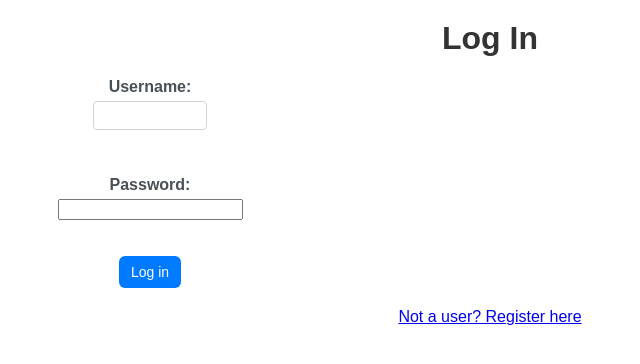
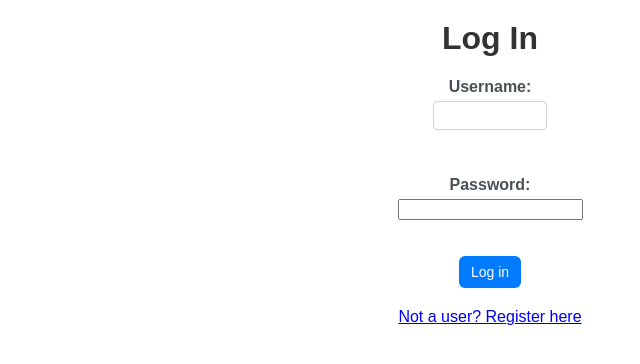
Before and after one commit to saglin/D0018E, a Flask app: page / in a window 1280 px wide. Shown: the top 364 px of the page, without its empty margins (150-790 px from the left). Run offline with Flask 3, Linux system fonts and the light colour scheme; some libraries are stand-ins or nearby versions.

Commit message:
Form fix

```diff
--- a/static/styles.css
+++ b/static/styles.css
@@ -98,7 +98,8 @@ tr:hover {
 }
 
 form {
-    width:600px;
+    width: 80%;
+    margin: 20px auto;
     display: flex;
     flex-direction: column;
     align-items: center;
```
